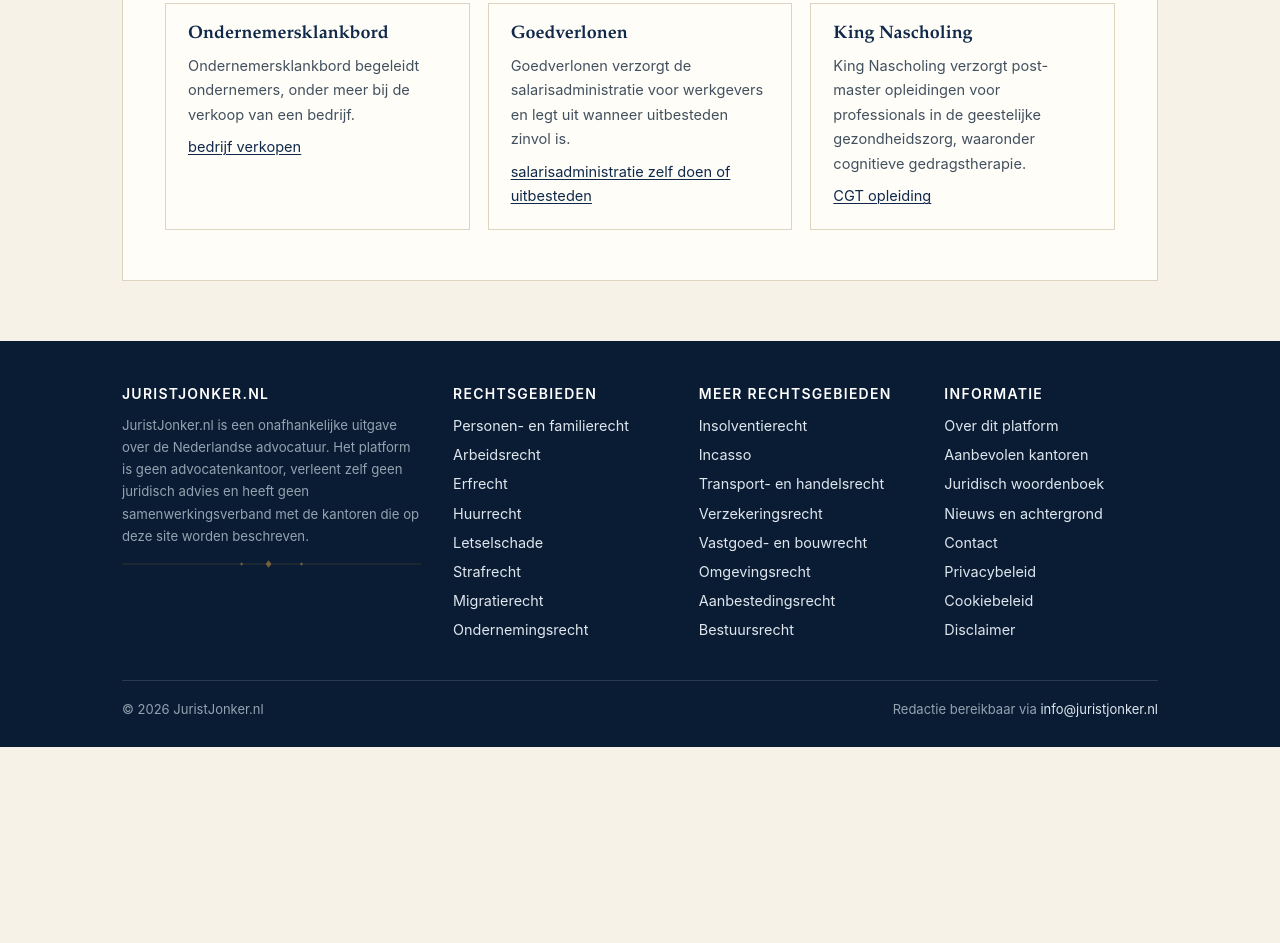
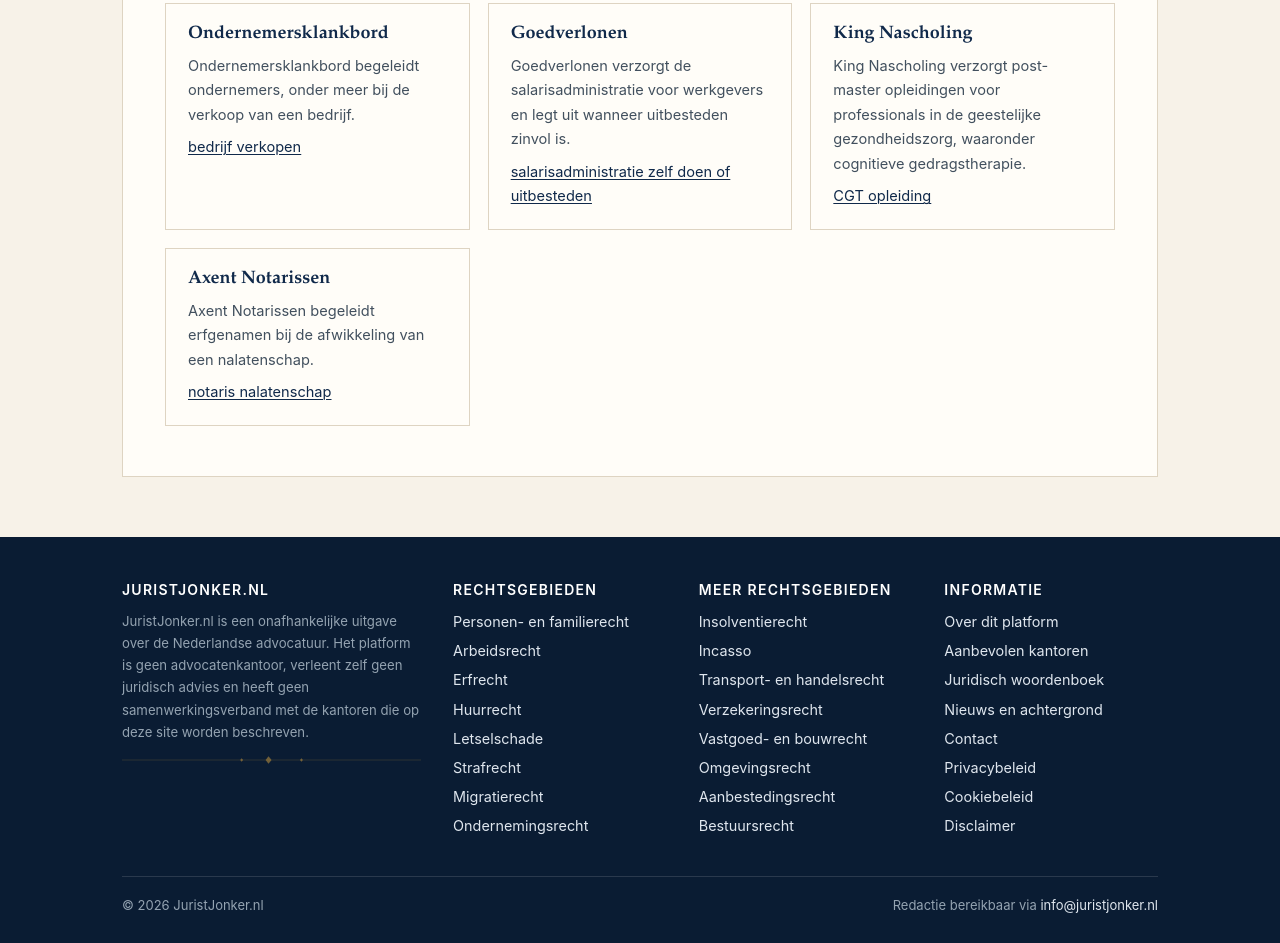
Before and after one commit to alexjknol-del/juristjonker.nl, a plain HTML site: page partners/index.html in a window 1280 px wide. Shown: the part 1067-2010 px from the top of the page. Before the commit the page ends 1814 px from the top, so only its background shows below. Drawn offline with Linux system fonts and the light colour scheme.

Commit message:
Partners: Axent Notarissen
Co-Authored-By: Claude Opus 5.5 <noreply@anthropic.com>
Claude-Session: https://claude.ai/code/session_01HmUpPBBc3F5Un73FFP3K75

```diff
--- a/partners/index.html
+++ b/partners/index.html
@@ -46,7 +46,7 @@
 <div class="card"><h3>Axento</h3><p>Axento is een vermogensbeheerder voor particulieren en ondernemingen.</p><p><a href="https://axento.nl/vermogensbeheer">vermogensbeheer</a></p></div>
 <div class="card"><h3>Care IS</h3><p>Care IS vergelijkt vermogensbeheerders, waaronder Fintessa.</p><p><a href="https://care-is.nl/vermogensbeheer/vergelijken/fintessa-vermogensbeheer/">Fintesssa vermogensbeheer</a></p></div>
 <div class="card"><h3>Ondernemersklankbord</h3><p>Ondernemersklankbord begeleidt ondernemers, onder meer bij de verkoop van een bedrijf.</p><p><a href="https://ondernemersklankbord.nl/bedrijf-verkopen/">bedrijf verkopen</a></p></div>
-<div class="card"><h3>Goedverlonen</h3><p>Goedverlonen verzorgt de salarisadministratie voor werkgevers en legt uit wanneer uitbesteden zinvol is.</p><p><a href="https://www.goedverlonen.nl/blog/salarisadministratie/salarisadministratie-zelf-doen-of-uitbesteden/">salarisadministratie zelf doen of uitbesteden</a></p></div> <div class="card"><h3>King Nascholing</h3><p>King Nascholing verzorgt post-master opleidingen voor professionals in de geestelijke gezondheidszorg, waaronder cognitieve gedragstherapie.</p><p><a href="https://www.kingnascholing.nl/opleidingen/cognitieve-gedragstherapie">CGT opleiding</a></p></div>
+<div class="card"><h3>Goedverlonen</h3><p>Goedverlonen verzorgt de salarisadministratie voor werkgevers en legt uit wanneer uitbesteden zinvol is.</p><p><a href="https://www.goedverlonen.nl/blog/salarisadministratie/salarisadministratie-zelf-doen-of-uitbesteden/">salarisadministratie zelf doen of uitbesteden</a></p></div> <div class="card"><h3>King Nascholing</h3><p>King Nascholing verzorgt post-master opleidingen voor professionals in de geestelijke gezondheidszorg, waaronder cognitieve gedragstherapie.</p><p><a href="https://www.kingnascholing.nl/opleidingen/cognitieve-gedragstherapie">CGT opleiding</a></p></div> <div class="card"><h3>Axent Notarissen</h3><p>Axent Notarissen begeleidt erfgenamen bij de afwikkeling van een nalatenschap.</p><p><a href="https://www.axentnotarissen.nl/overlijden/afwikkeling-nalatenschap/">notaris nalatenschap</a></p></div>
 </div>
 </div></div></main><footer>
 <div class="wrap">
```
